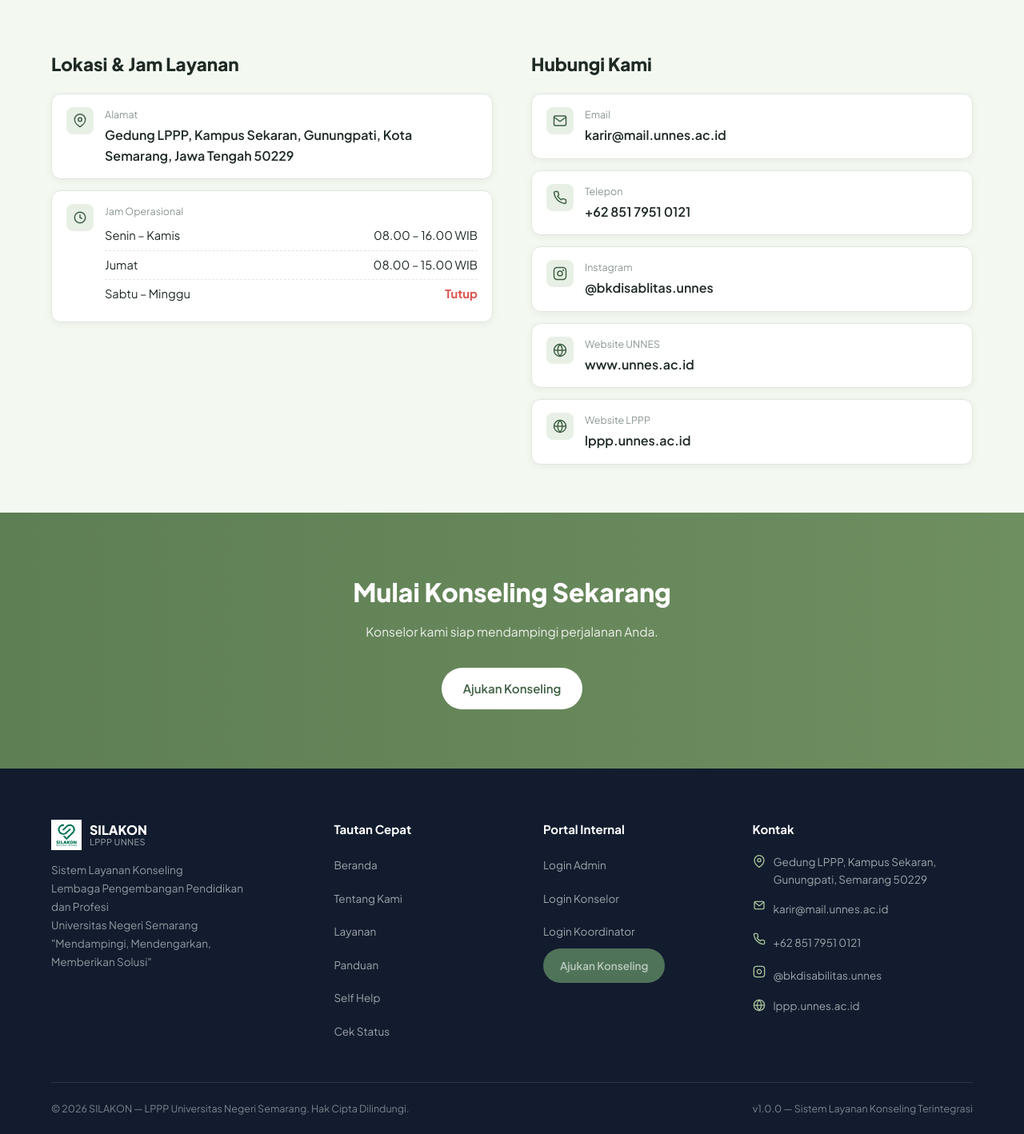
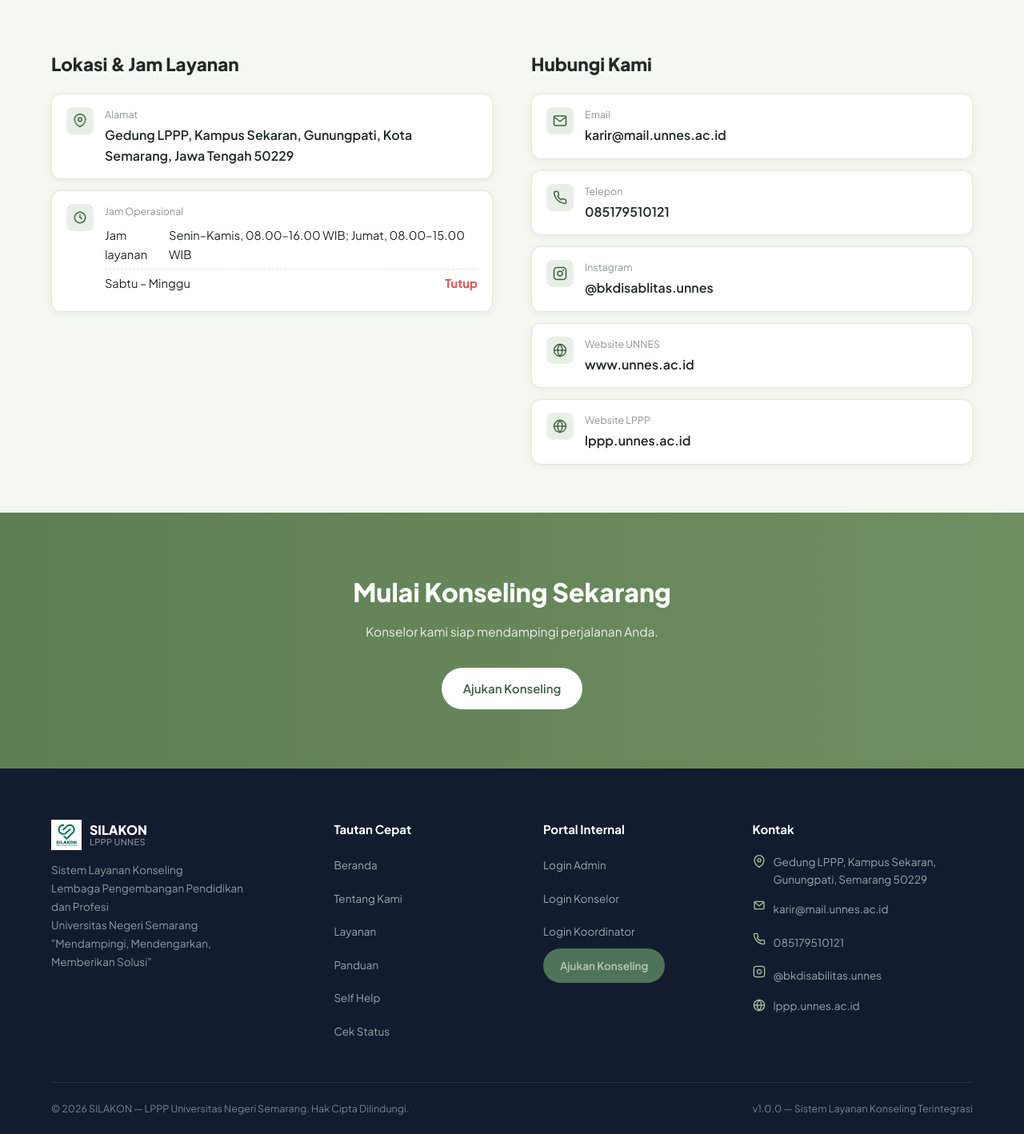
Before and after one commit to mujahidilqirom/silakon, a Laravel app: page /tentang in a window 1280 px wide. Shown: the part 2384-3802 px from the top of the page at 80% size. Run offline with Laravel 12, Linux system fonts and the light colour scheme; data that the repository does not hold is empty; some libraries are stand-ins or nearby versions.

Commit message:
Revisi dikit

```diff
--- a/app/Http/Controllers/KoordinatorController.php
+++ b/app/Http/Controllers/KoordinatorController.php
@@ -1631,8 +1631,8 @@ class KoordinatorController extends Controller
             'wa_admin'           => ['required', 'regex:/^08[0-9]{8,12}$/'],
             'wa_darurat'         => ['nullable', 'regex:/^08[0-9]{8,12}$/'],
             'jam_layanan'        => ['required', 'string', 'max:150'],
-            'teks_privasi'       => ['required', 'string', 'max:1000'],
-            'teks_darurat'       => ['required', 'string', 'max:1000'],
+            'teks_privasi'       => ['sometimes', 'nullable', 'string', 'max:1000'],
+            'teks_darurat'       => ['sometimes', 'nullable', 'string', 'max:1000'],
             'sesi_timeout_menit' => ['required', 'integer', 'min:5', 'max:120'],
             'saw_bobot_who5'     => ['required', 'integer', 'min:0', 'max:100'],
             'saw_bobot_aging'    => ['required', 'integer', 'min:0', 'max:100'],
--- a/app/Providers/AppServiceProvider.php
+++ b/app/Providers/AppServiceProvider.php
@@ -8,6 +8,7 @@ use Illuminate\Cache\RateLimiting\Limit;
 use Illuminate\Http\Request;
 use Illuminate\Support\Facades\RateLimiter;
 use Illuminate\Support\Facades\URL;
+use Illuminate\Support\Facades\View;
 use App\Models\Setting;
 
 class AppServiceProvider extends ServiceProvider
@@ -34,8 +35,21 @@ class AppServiceProvider extends ServiceProvider
         try {
             $menit = (int) (Setting::where('key', 'sesi_timeout_menit')->value('value') ?? config('session.lifetime', 120));
             config(['session.lifetime' => max(5, min(120, $menit))]);
+
+            $kontak = Setting::whereIn('key', ['wa_admin', 'wa_darurat', 'jam_layanan'])
+                ->pluck('value', 'key')->all();
+            View::share('kontakLayanan', array_merge([
+                'wa_admin' => '085179510121',
+                'wa_darurat' => '082134059075',
+                'jam_layanan' => 'Senin–Kamis, 08.00–16.00 WIB; Jumat, 08.00–15.00 WIB',
+            ], $kontak));
         } catch (\Throwable) {
             // Saat instalasi/migrasi awal tabel settings mungkin belum tersedia.
+            View::share('kontakLayanan', [
+                'wa_admin' => '085179510121',
+                'wa_darurat' => '082134059075',
+                'jam_layanan' => 'Senin–Kamis, 08.00–16.00 WIB; Jumat, 08.00–15.00 WIB',
+            ]);
         }
         RateLimiter::for('login', fn (Request $request) => Limit::perMinute(8)->by(strtolower((string) $request->input('email')).'|'.$request->ip()));
         RateLimiter::for('otp', fn (Request $request) => Limit::perMinute(3)->by(strtolower((string) $request->input('email')).'|'.$request->ip()));
--- a/resources/views/panduan.blade.php
+++ b/resources/views/panduan.blade.php
@@ -5,6 +5,7 @@
 @section('content')
 
 @php
+    $waAdminTampil = data_get($kontakLayanan ?? [], 'wa_admin', '085179510121');
     // Siapa yang dapat menggunakan layanan
     $audiences = [
         [
@@ -102,7 +103,7 @@
         ],
         [
             'q' => 'Bagaimana jika permasalahan saya darurat atau membutuhkan penanganan segera?',
-            'a' => 'Untuk kondisi darurat, jangan menunggu proses verifikasi. Hubungi admin LPPP melalui WhatsApp +62 851 7951 0121 atau email karir@mail.unnes.ac.id, atau segera hubungi layanan kesehatan / orang terdekat Anda.',
+            'a' => 'Untuk kondisi darurat, jangan menunggu proses verifikasi. Hubungi admin LPPP melalui WhatsApp '.$waAdminTampil.' atau email karir@mail.unnes.ac.id, atau segera hubungi layanan kesehatan / orang terdekat Anda.',
         ],
     ];
 @endphp
--- a/resources/views/partials/footer.blade.php
+++ b/resources/views/partials/footer.blade.php
@@ -1,3 +1,7 @@
+@php
+    $waAdminLayanan = preg_replace('/^0/', '62', preg_replace('/\D/', '', (string) data_get($kontakLayanan ?? [], 'wa_admin', '085179510121')));
+    $waAdminTampil = data_get($kontakLayanan ?? [], 'wa_admin', '085179510121');
+@endphp
 <footer class="site-footer">
     <div class="container">
         <div class="footer-grid">
@@ -52,7 +56,7 @@
                     </li>
                     <li>
                         <svg width="16" height="16" viewBox="0 0 24 24" fill="none" stroke="currentColor" stroke-width="2"><path d="M22 16.92v3a2 2 0 0 1-2.18 2 19.79 19.79 0 0 1-8.63-3.07 19.5 19.5 0 0 1-6-6 19.79 19.79 0 0 1-3.07-8.67A2 2 0 0 1 4.11 2h3a2 2 0 0 1 2 1.72c.127.96.362 1.903.7 2.81a2 2 0 0 1-.45 2.11L8.09 9.91a16 16 0 0 0 6 6l1.27-1.27a2 2 0 0 1 2.11-.45c.907.338 1.85.573 2.81.7A2 2 0 0 1 22 16.92Z"/></svg>
-                        <a href="https://wa.me/6285179510121" target="_blank" rel="noopener">+62 851 7951 0121</a>
+                        <a href="https://wa.me/{{ $waAdminLayanan }}" target="_blank" rel="noopener">{{ $waAdminTampil }}</a>
                     </li>
                     <li>
                         <svg width="16" height="16" viewBox="0 0 24 24" fill="none" stroke="currentColor" stroke-width="2"><rect x="2" y="2" width="20" height="20" rx="5"/><path d="M16 11.37A4 4 0 1 1 12.63 8 4 4 0 0 1 16 11.37z"/><line x1="17.5" y1="6.5" x2="17.51" y2="6.5"/></svg>
--- a/resources/views/tentang.blade.php
+++ b/resources/views/tentang.blade.php
@@ -1,4 +1,10 @@
 @extends('layouts.app')
+
+@php
+    $waAdminLayanan = preg_replace('/^0/', '62', preg_replace('/\D/', '', (string) data_get($kontakLayanan ?? [], 'wa_admin', '085179510121')));
+    $waAdminTampil = data_get($kontakLayanan ?? [], 'wa_admin', '085179510121');
+    $jamLayanan = data_get($kontakLayanan ?? [], 'jam_layanan', 'Senin–Kamis, 08.00–16.00 WIB; Jumat, 08.00–15.00 WIB');
+@endphp
 
 @section('title', 'Tentang Kami — LPPP UNNES | SILAKON')
 
@@ -184,12 +190,8 @@
                         <span class="info-label">Jam Operasional</span>
 
                         <div class="schedule-row">
-                            <span>Senin &ndash; Kamis</span>
-                            <span>08.00 &ndash; 16.00 WIB</span>
-                        </div>
-                        <div class="schedule-row">
-                            <span>Jumat</span>
-                            <span>08.00 &ndash; 15.00 WIB</span>
+                            <span>Jam layanan</span>
+                            <span>{{ $jamLayanan }}</span>
                         </div>
                         <div class="schedule-row">
                             <span>Sabtu &ndash; Minggu</span>
@@ -218,7 +220,7 @@
                     </span>
                     <div>
                         <span class="info-label">Telepon</span>
-                        <span class="info-value"><a href="https://wa.me/6285179510121" target="_blank" rel="noopener">+62 851 7951 0121</a></span>
+                        <span class="info-value"><a href="https://wa.me/{{ $waAdminLayanan }}" target="_blank" rel="noopener">{{ $waAdminTampil }}</a></span>
                     </div>
                 </div>
 
```
Also changed, not shown: resources/views/konseling/create.blade.php (+7 -3 lines), 1 other file.
